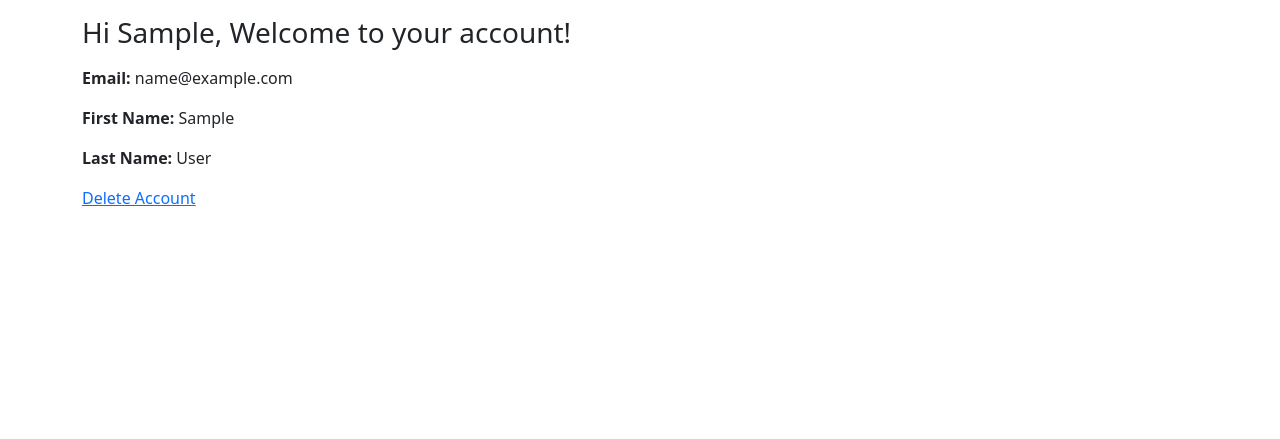
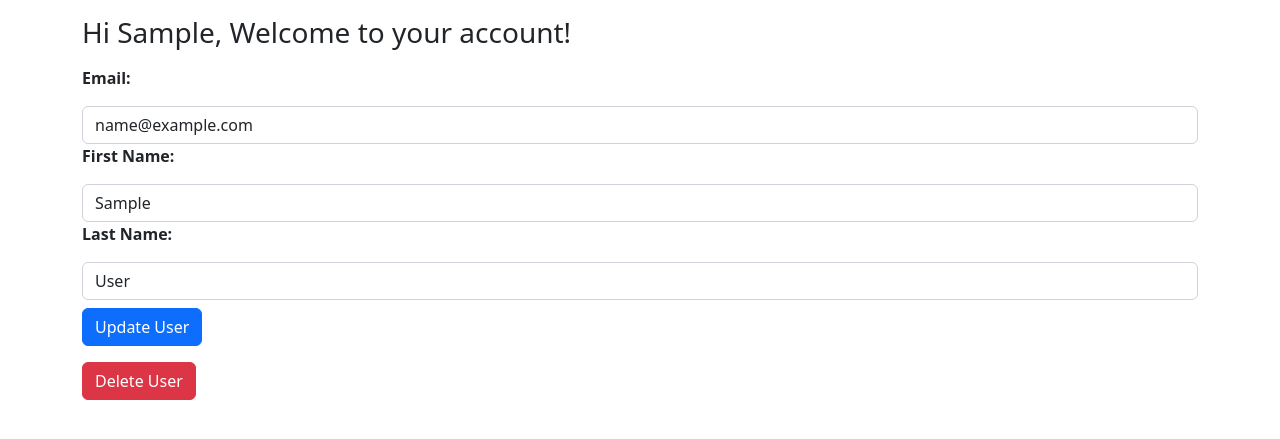
Before and after one commit to KagaSumi/Student-Sales, a Flask app: page /account in a window 1280 px wide. Shown: the part 56-495 px from the top of the page. Run offline with Flask 3, Linux system fonts and the light colour scheme; the visitor is signed in with stand-in values (Sample User, id 1).

Commit message:
implemented update user and api endpoint security

```diff
--- a/routes/auth.py
+++ b/routes/auth.py
@@ -62,7 +62,7 @@ def sign_up():
             return redirect(url_for('auth.login'))
     return render_template("sign_up.html",user=current_user,errors=errors)
 
-@auth.route('/delete')
+@auth.route('/delete_user')
 def delete_user():
     if not current_user.is_authenticated:
         flash('Not Logged In', 'danger')
--- a/routes/views.py
+++ b/routes/views.py
@@ -13,9 +13,17 @@ def homepage():
     return render_template('homepage.html', user=current_user)
 
 
-@views.route('/account')
+@views.route('/account', methods=['GET','POST'])
 @login_required
 def account():
+    if request.method == 'POST':
+        user = User.query.get(current_user.id)
+        user.email = request.form.get('email')
+        user.first_name = request.form.get('first_name')
+        user.last_name = request.form.get('last_name')
+        db.session.commit()
+        flash("User Updated Successfully!", "success")
+        return redirect(request.url)
     return render_template('account.html', user=current_user)
 
 
@@ -51,12 +59,15 @@ def create_listing():
     return render_template('create_listing.html', user=current_user, errors=errors)
 
 
-@views.route('/edit_listing', methods=['GET', 'POST'])
+@views.route('/edit_listing/<int:listing_id>', methods=['GET', 'POST'])
 @login_required
-def edit_listing():
+def edit_listing(listing_id):
     errors = {}
-    listing_id = request.args.get('listing_id')
     listing = Listing.query.get(listing_id)
+
+    if not listing or current_user.id is not listing.user_id:
+        flash('Access to listing is not allowed!', 'danger')
+        return redirect(url_for('views.profile'))
 
     if request.method == 'POST':
         if 'preview_listing' in request.form:
@@ -84,9 +95,11 @@ def edit_listing():
     return render_template("edit_listing.html", user=current_user, listing=listing, errors=errors)
 
 
-@views.route('/preview_listing')
+@views.route('/preview_listing/<int:listing_id>', methods=['GET'])
 @login_required
-def preview_listing():
-    listing_id = request.args.get('listing_id')
+def preview_listing(listing_id):
     listing = Listing.query.get(listing_id)
+    if not listing or current_user.id is not listing.user_id:
+        flash('Access to listing is not allowed!', 'danger')
+        return redirect(url_for('views.profile'))
     return render_template("preview_listing.html", user=current_user, listing=listing)
--- a/templates/account.html
+++ b/templates/account.html
@@ -1,7 +1,18 @@
 {% extends "base.html" %} {% block content %}
 <h3 class="my-3">Hi {{ user.first_name }}, Welcome to your account!</h3>
-<p><strong>Email:</strong> {{ user.email }}</p>
-<p><strong>First Name:</strong> {{ user.first_name }}</p>
-<p><strong>Last Name:</strong> {{ user.last_name }}</p>
-<a href="{{ url_for('auth.delete_user') }}">Delete Account</a>
+
+<form method="POST">
+    <p><strong>Email:</strong></p>
+    <input type="email" class="form-control" id="email" name="email" value="{{ user.email }}"
+        placeholder="Enter email" required>
+    <p><strong>First Name:</strong></p>
+    <input type="text" class="form-control" id="first_name" name="first_name" value="{{ user.first_name }}"
+        placeholder="Enter first name" required>
+    <p><strong>Last Name:</strong></p>
+    <input type="text" class="form-control" id="last_name" name="last_name" value="{{ user.last_name }}"
+        placeholder="Enter last name" required>
+        <button type="submit" class="btn btn-primary my-2">Update User</button>
+</form>
+
+<a href="{{ url_for('auth.delete_user') }}"><button type="submit" class="btn btn-danger my-2">Delete User</button></a>
 {% endblock %}
```
Also changed, not shown: database/database.db (deleted).
